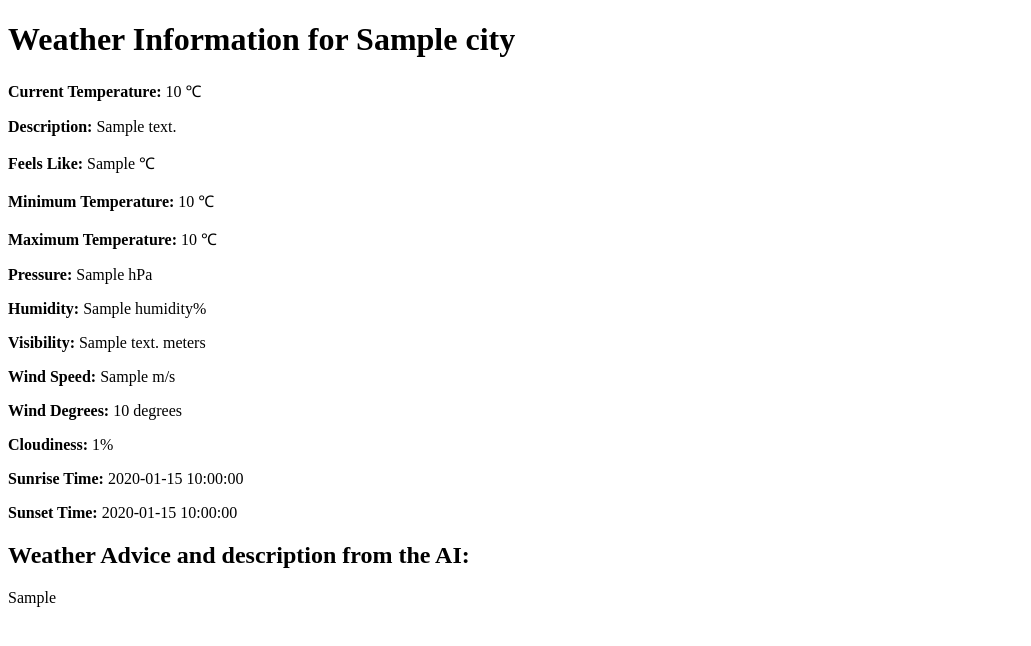
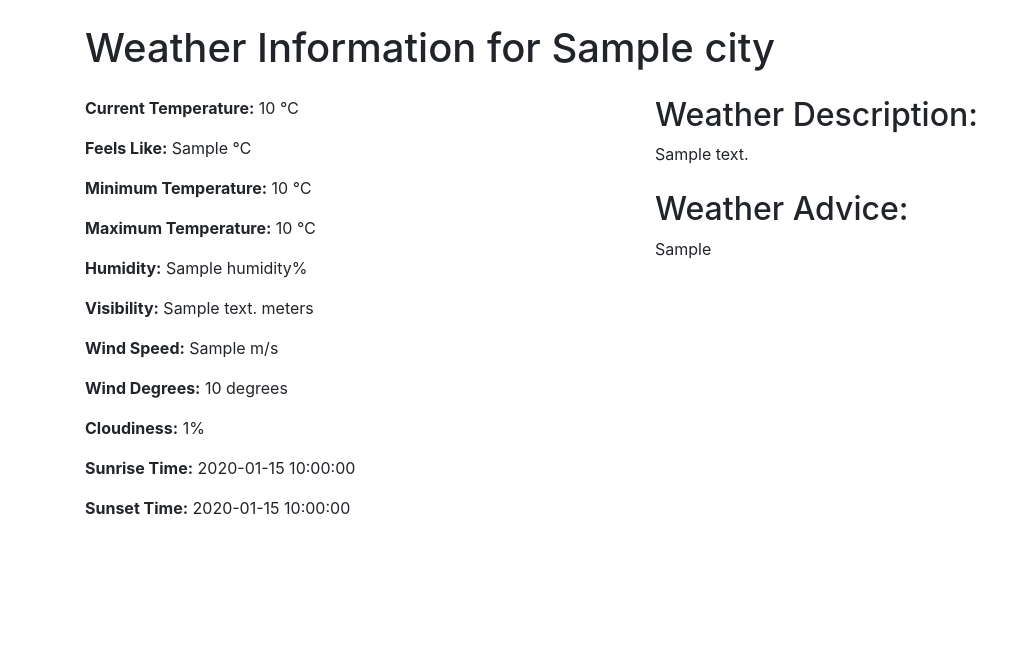
Before and after one commit to lantossl/weatherInfo, a Flask app: template templates/weather.html in a window 1280 px wide. Shown: the top 646 px of the page, without its empty margins (0-1031 px from the left). Run offline with Flask 2, Linux system fonts and the light colour scheme; the template is opened without the code that fills it: most values are stand-ins (such as "Sample title", 1, 10 or a date in 2020); some libraries are stand-ins or nearby versions.

Commit message:
Bootstrap added to weather.html

```diff
--- a/templates/weather.html
+++ b/templates/weather.html
@@ -2,15 +2,19 @@
 <html>
 <head>
     <title>Weather Information</title>
+    <!-- Add Bootstrap CSS link -->
+    <link rel="stylesheet" href="https://maxcdn.bootstrapcdn.com/bootstrap/4.5.2/css/bootstrap.min.css">
 </head>
 <body>
-    <h1>Weather Information for {{ city }}</h1>
+    <div class="container mt-4">
+        <h1 class="mb-4">Weather Information for {{ city }}</h1>
+
+        <div class="row">
+            <div class="col-md-6">
                 <p><strong>Current Temperature:</strong> {{ temperature }} &#8451;</p>
-    <p><strong>Description:</strong> {{ weather_description_json }} </p>
                 <p><strong>Feels Like:</strong> {{ feels_like_celsius }} &#8451;</p>
                 <p><strong>Minimum Temperature:</strong> {{ temp_min_celsius }} &#8451;</p>
                 <p><strong>Maximum Temperature:</strong> {{ temp_max_celsius }} &#8451;</p>
-    <p><strong>Pressure:</strong> {{ pressure_hpa }} hPa</p>
                 <p><strong>Humidity:</strong> {{ humidity }}%</p>
                 <p><strong>Visibility:</strong> {{ visibility_meters }} meters</p>
                 <p><strong>Wind Speed:</strong> {{ wind_speed }} m/s</p>
@@ -18,11 +22,26 @@
                 <p><strong>Cloudiness:</strong> {{ cloudiness_percent }}%</p>
                 <p><strong>Sunrise Time:</strong> {{ sunrise_time }}</p>
                 <p><strong>Sunset Time:</strong> {{ sunset_time }}</p>
+            </div>
+            <div class="col-md-6">
+                <!-- Original Weather Description from JSON -->
+                <div class="mb-4">
+                    <h2>Weather Description:</h2>
+                    <p>{{ weather_description }}</p>
+                </div>
 
                 <!-- Weather Advice from OpenAI API -->
                 <div>
-        <h2>Weather Advice and description from the AI:</h2>
+                    <h2>Weather Advice:</h2>
                     <p>{{ weather_advice }}</p>
                 </div>
+            </div>
+        </div>
+    </div>
+
+    <!-- Add Bootstrap JS and jQuery scripts at the end of the body tag -->
+    <script src="https://code.jquery.com/jquery-3.5.1.slim.min.js"></script>
+    <script src="https://cdn.jsdelivr.net/npm/@popperjs/core@2.9.1/dist/umd/popper.min.js"></script>
+    <script src="https://maxcdn.bootstrapcdn.com/bootstrap/4.5.2/js/bootstrap.min.js"></script>
 </body>
 </html>
```
Lines whose indentation alone changed are shown as unchanged.
